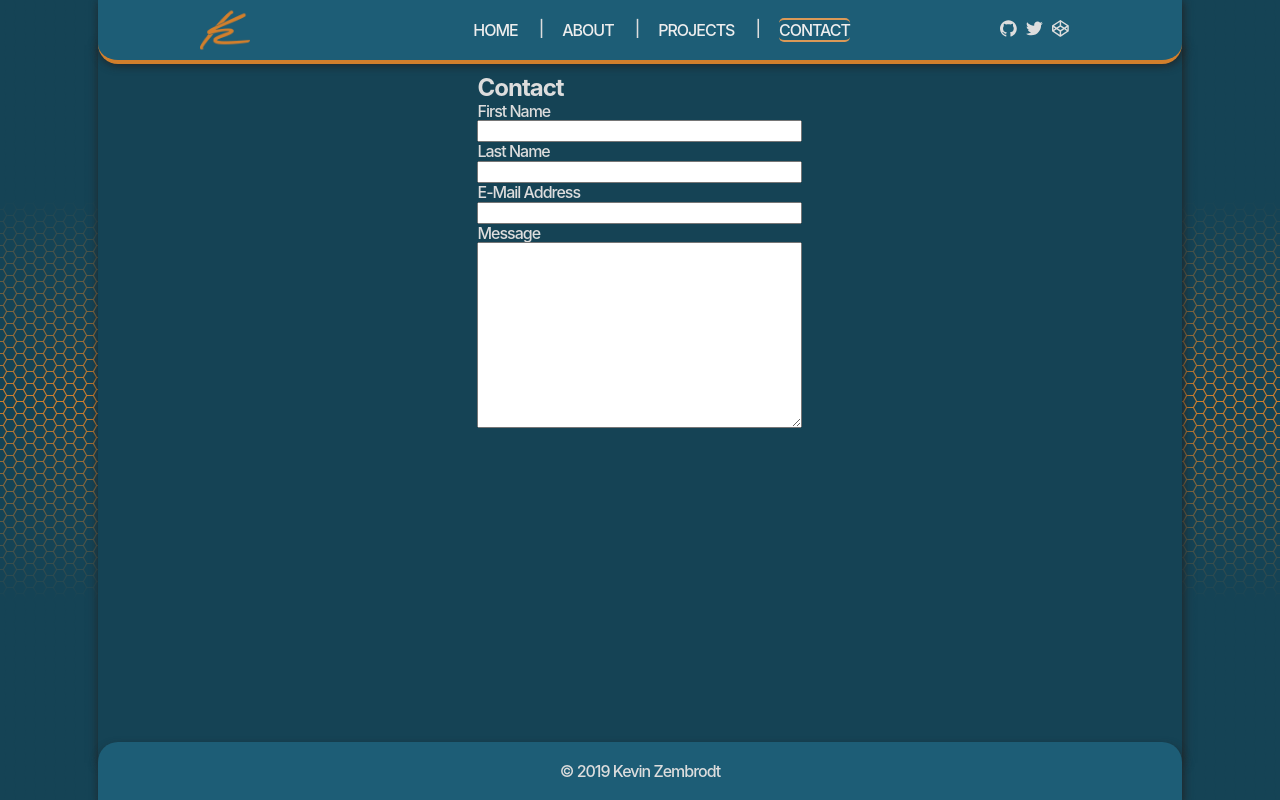
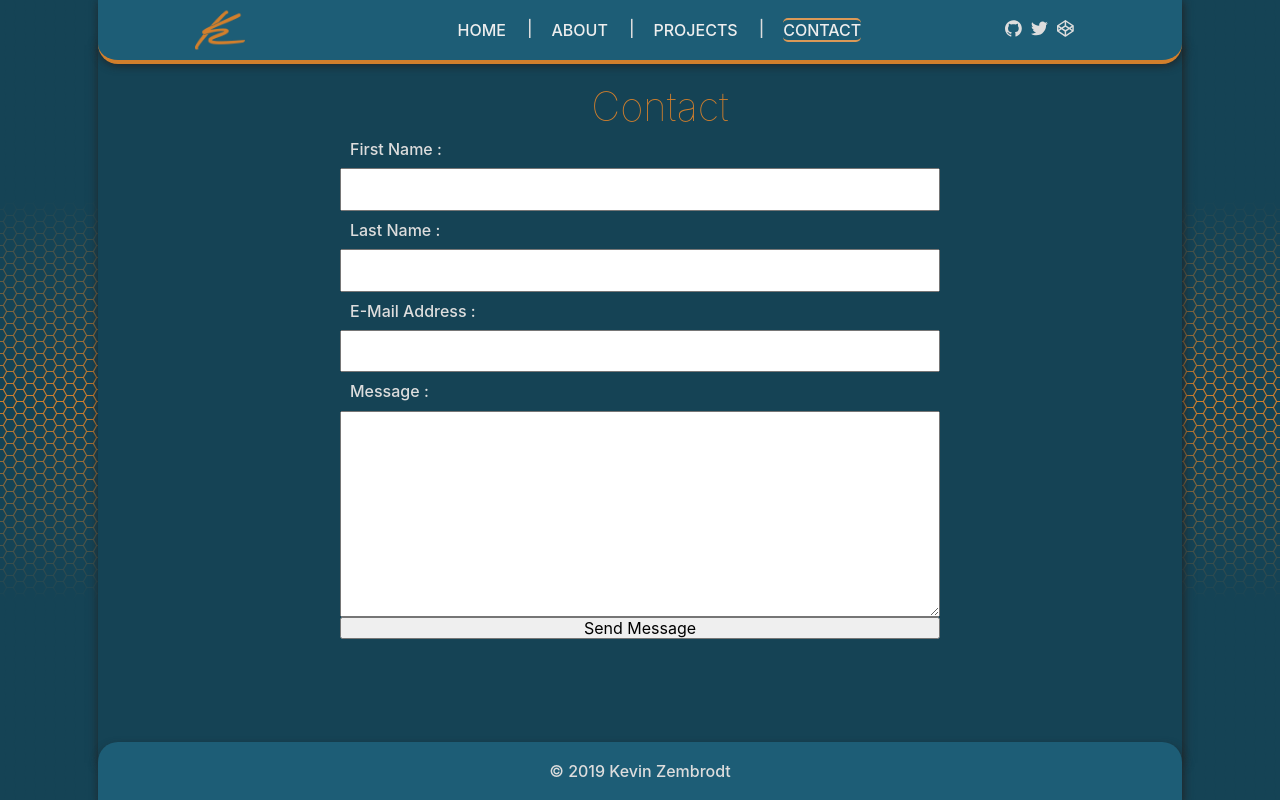
Before and after one commit to Nixikaz/portfolio-react, a React (Create React App) app: page /contact in a window 1280 px wide. Built offline with nearby package versions, Linux system fonts and the light colour scheme.

Commit message:
Completed projects page, and almost finished contact

```diff
--- a/src/components/Contact.js
+++ b/src/components/Contact.js
@@ -1,20 +1,52 @@
 import React, { Component } from 'react';
 
+const encode = data => {
+  return Object.keys(data)
+    .map(key => encodeURIComponent(key) + '=' + encodeURIComponent(data[key]))
+    .join('&');
+};
+
 export default class Contact extends Component {
+  constructor(props) {
+    super(props);
+    this.state = { first: '', last: '', email: '', message: '' };
+  }
+  handleSubmit = e => {
+    fetch('/', {
+      method: 'POST',
+      headers: { 'Content-Type': 'application/x-www-form-urlencoded' },
+      body: encode({ 'form-name': 'contact', ...this.state })
+    })
+      .then(() => alert('Success!'))
+      .catch(error => alert(error));
+
+    e.preventDefault();
+  };
+
+  handleChange = e => this.setState({ [e.target.name]: e.target.value });
   render() {
+    const { first, last, email, message } = this.state;
     return (
       <main className="content content--single">
-        <section>
+        <section id="contact">
           <h1>Contact</h1>
-          <form name="contact" className="form__contact" action="/thankyou" netlify>
-            <label htmlFor="fName">First Name</label>
-            <input type="text" name="fName" id="firstName" />
-            <label htmlFor="lName">Last Name</label>
-            <input type="text" name="lName" id="lastName" />
-            <label htmlFor="email">E-Mail Address</label>
-            <input type="text" name="email" id="emailAddress" />
-            <label htmlFor="message">Message</label>
-            <textarea name="message" id="shortMessage" cols="30" rows="10" />
+          <form onSubmit={this.handleSubmit} name="contact" className="form__contact" action="/thankyou">
+            <label htmlFor="fName">First Name :</label>
+            <input type="text" name="fName" value={first} id="firstName" onChange={this.handleChange} />
+            <label htmlFor="lName">Last Name :</label>
+            <input type="text" name="lName" value={last} id="lastName" onChange={this.handleChange} />
+            <label htmlFor="email">E-Mail Address : </label>
+            <input type="text" name="email" value={email} id="emailAddress" onChange={this.handleChange} />
+            <label htmlFor="message">Message :</label>
+            <textarea
+              name="message"
+              value={message}
+              id="shortMessage"
+              cols="30"
+              rows="10"
+              onChange={this.handleChange}
+            />
+            <button type="submit">Send Message</button>
           </form>
         </section>
       </main>
--- a/src/components/Projects.js
+++ b/src/components/Projects.js
@@ -14,9 +14,9 @@ const Projects = () => {
             <a href="https://www.kevzem.com" target="_blank" rel="noopener noreferrer">
               <img src={Portfolio} alt="Portfolio" id="portfolio_img" />
             </a>
-            Lorem ipsum dolor sit amet consectetur adipisicing elit. Quo dolorem, quidem obcaecati fugiat eaque nemo
-            doloribus alias ratione sint. Fugit voluptas soluta officia temporibus eaque reiciendis nihil facilis
-            dolorum nisi!
+            Originally I had planned to create this website purely in HTML, CSS, and JavaScript without using any
+            libraries or frameworks. Although, I recently began learning React and decided it would be a good learning
+            experience to create this site using React.
             <br />
             <a href="https://github.com/Nixikaz/portfolio-react" target="_blank" rel="noopener noreferrer">
               Source Code
--- a/src/index.css
+++ b/src/index.css
@@ -19,7 +19,7 @@ body {
   background: fixed linear-gradient( #154355 25%, #d27f2c 50%, #154355 75%);
   margin: 0px;
   min-height: 100%;
-  letter-spacing: -1px;
+  letter-spacing: 0px;
   color: #ddd;
   font-family: -apple-system, BlinkMacSystemFont, "Segoe UI", "Roboto", "Oxygen",
     "Ubuntu", "Cantarell", "Fira Sans", "Droid Sans", "Helvetica Neue",
@@ -288,8 +288,11 @@ section p img {
   font-weight: 500;
   text-shadow: .2rem .2rem 0 #333;
 }
+#projects div:nth-child(2) {
+  margin: 1rem 0 0 0;
+}
 #projects div {
-  margin: 5rem 0 0 0;
+  margin: 3rem 0 0 0;
 }
 #projects div p {
   padding: 1rem 0 2rem;
@@ -304,6 +307,34 @@ section p img {
   border-radius: 1rem;
   float: left;
   margin: 0 2rem 0 0;
+}
+#contact {
+  display: flex;
+  flex-wrap: wrap;
+  margin: 1rem;
+  width: 73rem;
+  justify-content: center;
+}
+#contact form {
+  width: 60rem;
+}
+#contact h1 {
+  justify-self: left;
+  color: #d27f2c;
+  font-size: 4rem;
+  font-weight: 100;
+  margin-left: 4rem;
+}
+#contact label {
+  text-align: start;
+  vertical-align: middle;
+  padding: 1rem;
+}
+#contact input {
+  padding: 1rem;
+}
+#contact textarea {
+  padding: 1rem;
 }
 .card {
   width: 25rem;
```
